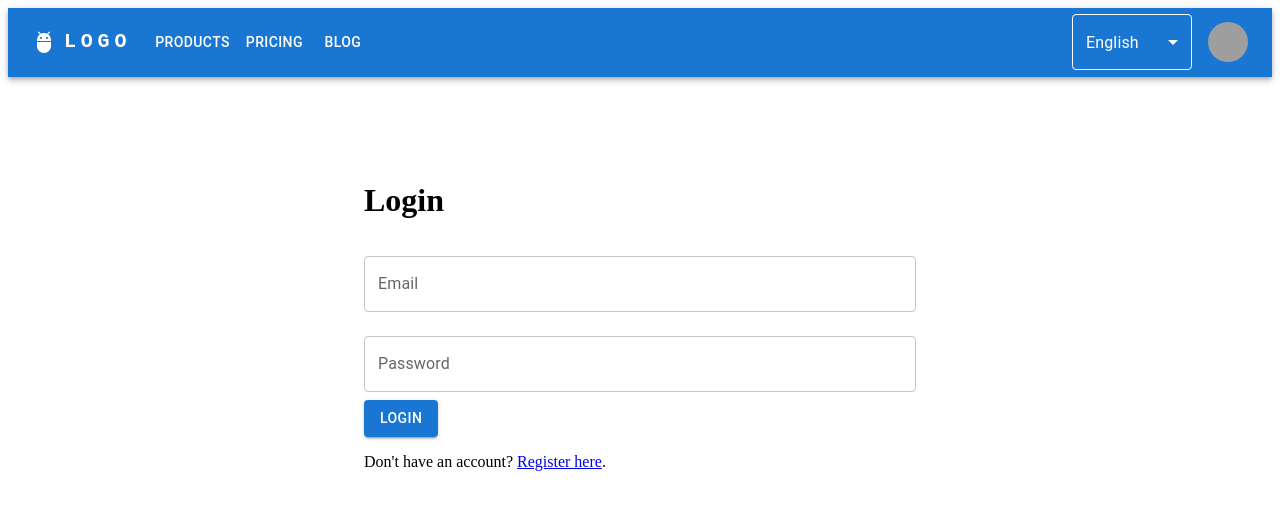
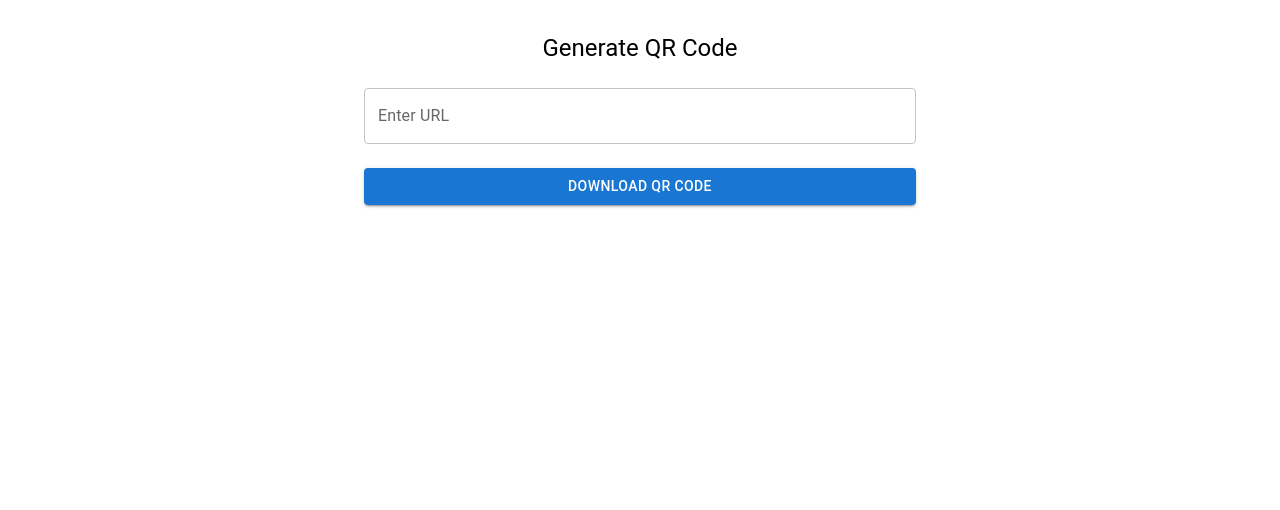
Before and after one commit to malindakpt/feedback, a React (Create React App) app: page / in a window 1280 px wide. Before the commit this address led to /login. Shown: the top 510 px of the page. Built offline with nearby package versions, Linux system fonts and the light colour scheme; grey boxes are pictures that could not be loaded.

Commit message:
Create QR generator

```diff
--- a/package.json
+++ b/package.json
@@ -19,6 +19,7 @@
     "firebase": "^10.13.0",
     "i18next": "^23.2.3",
     "i18next-browser-languagedetector": "^7.0.0",
+    "qrcode.react": "^4.2.0",
     "react": "^18.3.1",
     "react-chartjs-2": "^5.2.0",
     "react-dom": "^18.3.1",
@@ -69,6 +70,7 @@
     "@storybook/react": "^8.3.3",
     "@storybook/react-webpack5": "^8.3.3",
     "@storybook/test": "^8.3.3",
+    "@types/qrcode.react": "^1.0.5",
     "@types/react": "^18.3.7",
     "@typescript-eslint/eslint-plugin": "^5.62.0",
     "@typescript-eslint/parser": "^5.62.0",
--- a/src/app.tsx
+++ b/src/app.tsx
@@ -1,11 +1,14 @@
 import React from 'react';
-// import { BrowserRouter,Router, Route, Routes } from 'react-router-dom';
-import AppRoutes from './routes/appRoutes';
+// // import { BrowserRouter,Router, Route, Routes } from 'react-router-dom';
+// import AppRoutes from './routes/appRoutes';
+import QrCode from './components/qrCode/qrCode';
+
 const App: React.FC = () => {
   return (
 
     <div className="App">
-    <AppRoutes />
+    {/* <AppRoutes /> */}
+    <QrCode/>
     </div>
   );
 }
--- /dev/null
+++ b/src/components/qrCode/qrCode.tsx
@@ -0,0 +1,60 @@
+import * as React from "react";
+import { QRCodeCanvas } from "qrcode.react";
+import { TextField, Button, Box, Container, Typography } from "@mui/material";
+
+export default function QrCode() {
+  const [url, setUrl] = React.useState<string>("");
+  const qrRef = React.useRef<HTMLDivElement | null>(null);
+
+  const downloadQRCode = (evt: React.FormEvent) => {
+    evt.preventDefault();
+    if (qrRef.current) {
+      const canvas = qrRef.current.querySelector("canvas");
+      if (canvas) {
+        const imageUrl = canvas.toDataURL("image/png");
+        const link = document.createElement("a");
+        link.href = imageUrl;
+        link.download = "qrcode.png";
+        link.click();
+      }
+    }
+  };
+
+  return (
+    <Container maxWidth="sm">
+      <Box sx={{ display: "flex", flexDirection: "column", alignItems: "center", mt: 4 }}>
+        <Typography variant="h5" gutterBottom>
+          Generate QR Code
+        </Typography>
+
+        <form onSubmit={downloadQRCode} style={{ width: "100%" }}>
+          <TextField
+            label="Enter URL"
+            variant="outlined"
+            fullWidth
+            value={url}
+            onChange={(e) => setUrl(e.target.value)}
+            placeholder="https://example.com"
+            margin="normal"
+          />
+
+          <Button
+            type="submit"
+            variant="contained"
+            color="primary"
+            fullWidth
+            sx={{ mt: 2 }}
+          >
+            Download QR Code
+          </Button>
+        </form>
+
+        {url && (
+          <Box sx={{ mt: 4, display: "flex", justifyContent: "center" }} ref={qrRef}>
+            <QRCodeCanvas value={url} size={256} />
+          </Box>
+        )}
+      </Box>
+    </Container>
+  );
+}
--- a/src/interfaces/review.ts
+++ b/src/interfaces/review.ts
@@ -1,4 +1,4 @@
-interface Review {
+export interface Review {
     companyId: string;
     branchId?: string;
     employeeId?: string;
```
Also changed, not shown: 1 other file (tests, documents, lock files or other folders).
